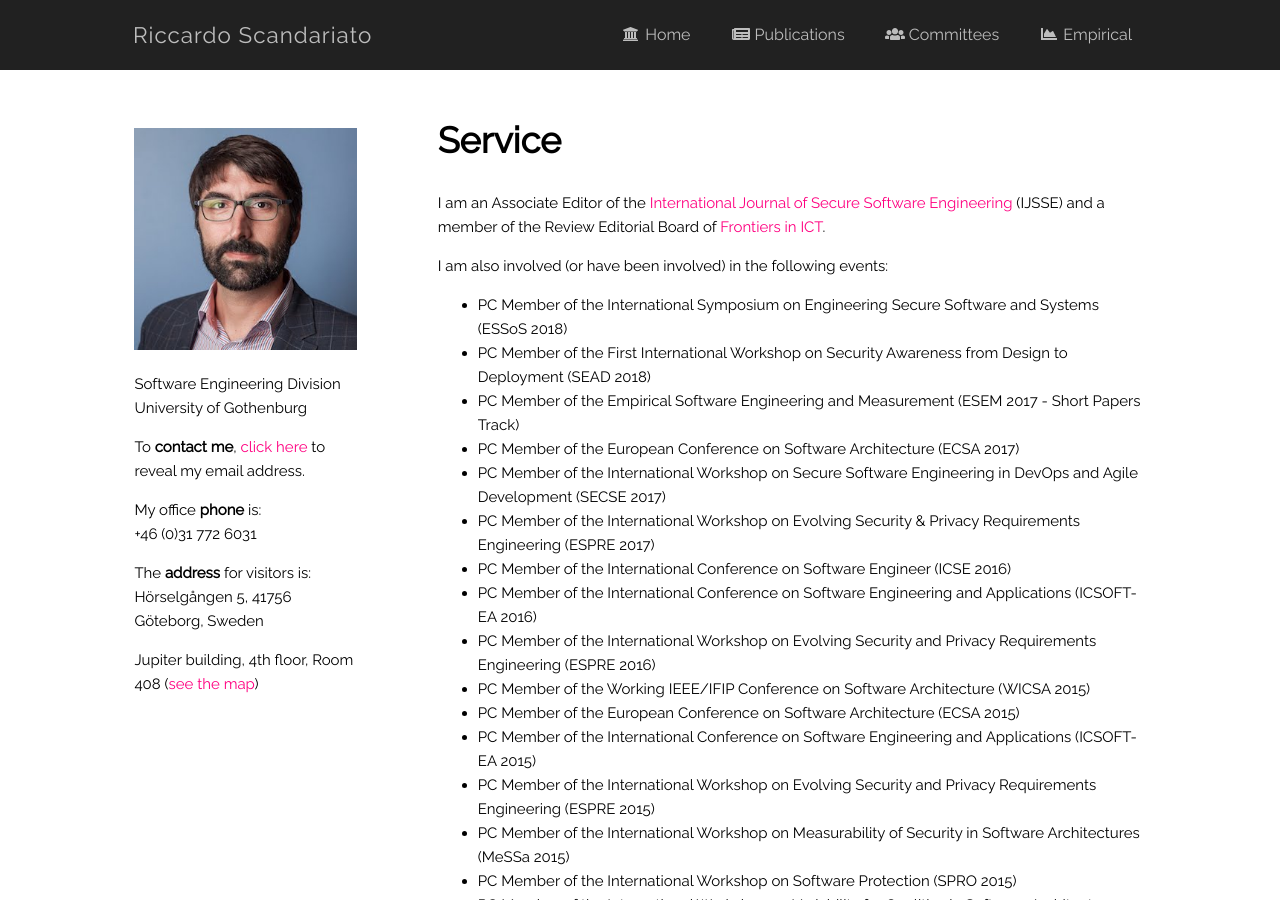
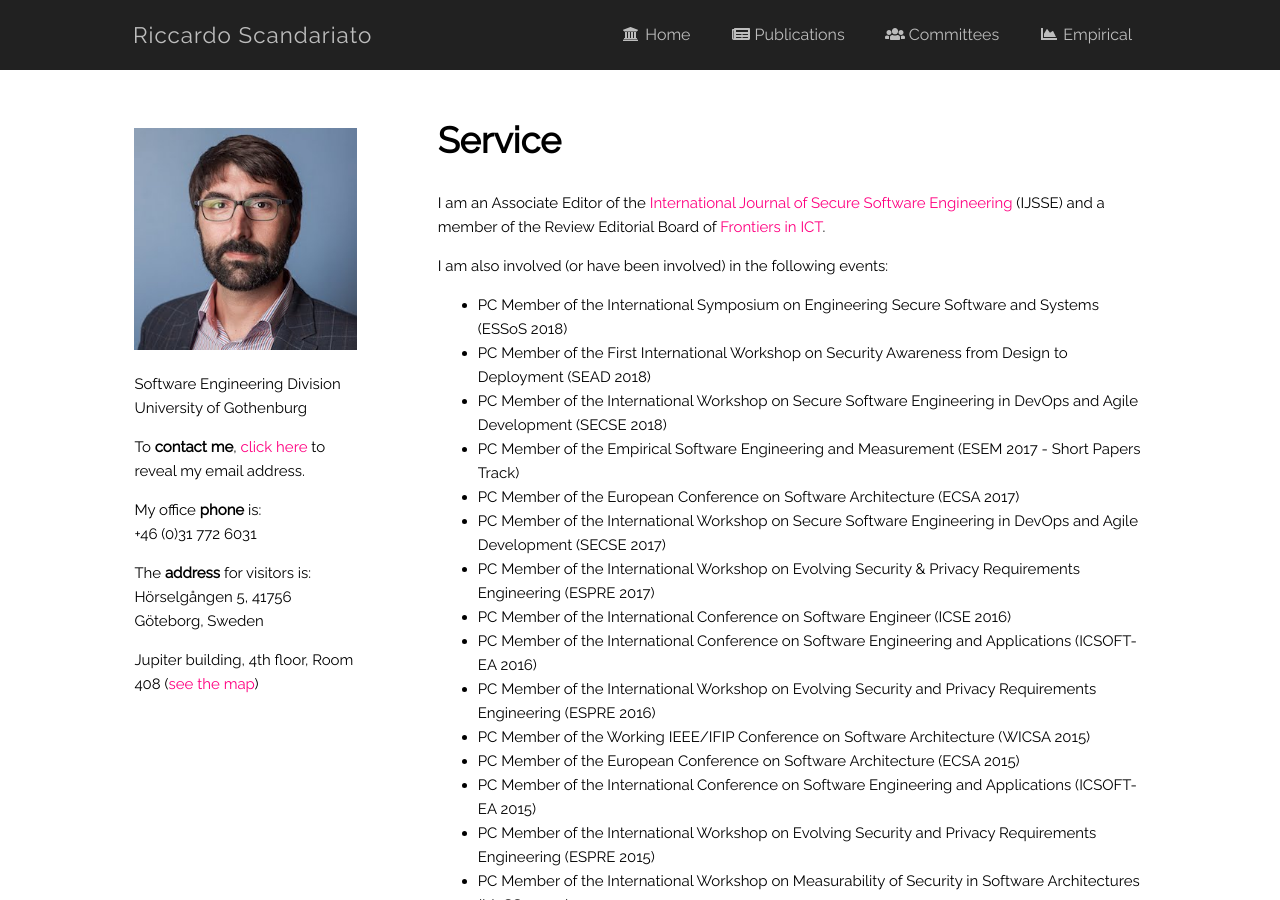
Before and after one commit to riccardoscandariato/riccardoscandariato.github.io, a Jekyll site: the page built from service.md, in a window 1280 px wide and 900 px high. Built offline with Jekyll 4.4.1, drawn with Linux system fonts in a browser that asks for light colours.

Commit message:
more services

```diff
--- a/service.md
+++ b/service.md
@@ -12,6 +12,7 @@ I am an Associate Editor of the <a href="http://www.igi-global.com/ijsse" rel="n
 <ul>
 	<li>PC Member of the International Symposium on Engineering Secure Software and Systems (ESSoS 2018)</li>
 	<li>PC Member of the First International Workshop on Security Awareness from Design to Deployment (SEAD 2018)</li>
+	<li>PC Member of the International Workshop on Secure Software Engineering in DevOps and Agile Development (SECSE 2018)</li>
 	<li>PC Member of the Empirical Software Engineering and Measurement (ESEM 2017 - Short Papers Track)</li>
 	<li>PC Member of the European Conference on Software Architecture (ECSA 2017)</li>
 	<li>PC Member of the International Workshop on Secure Software Engineering in DevOps and Agile Development (SECSE 2017)</li>
```
